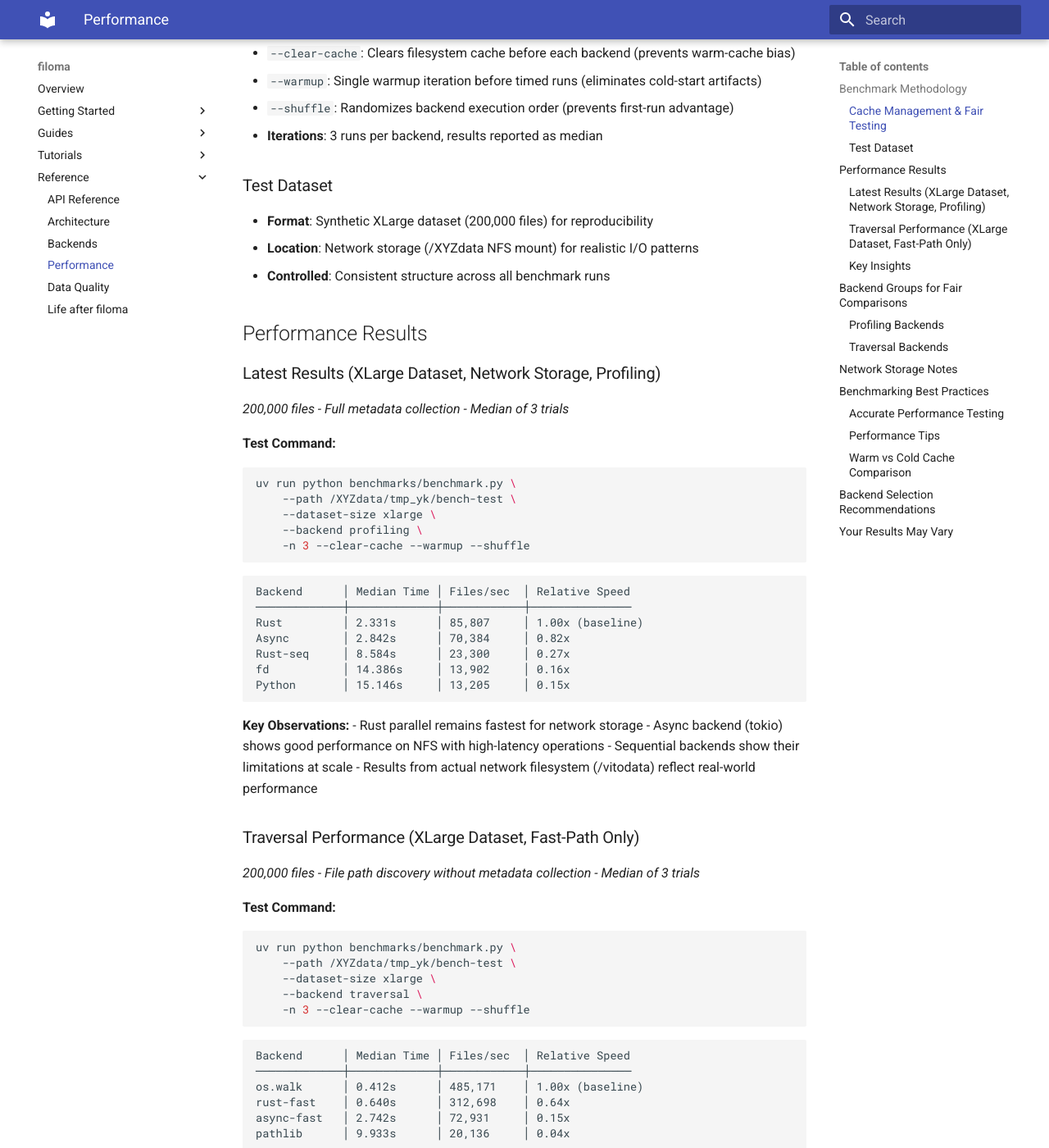
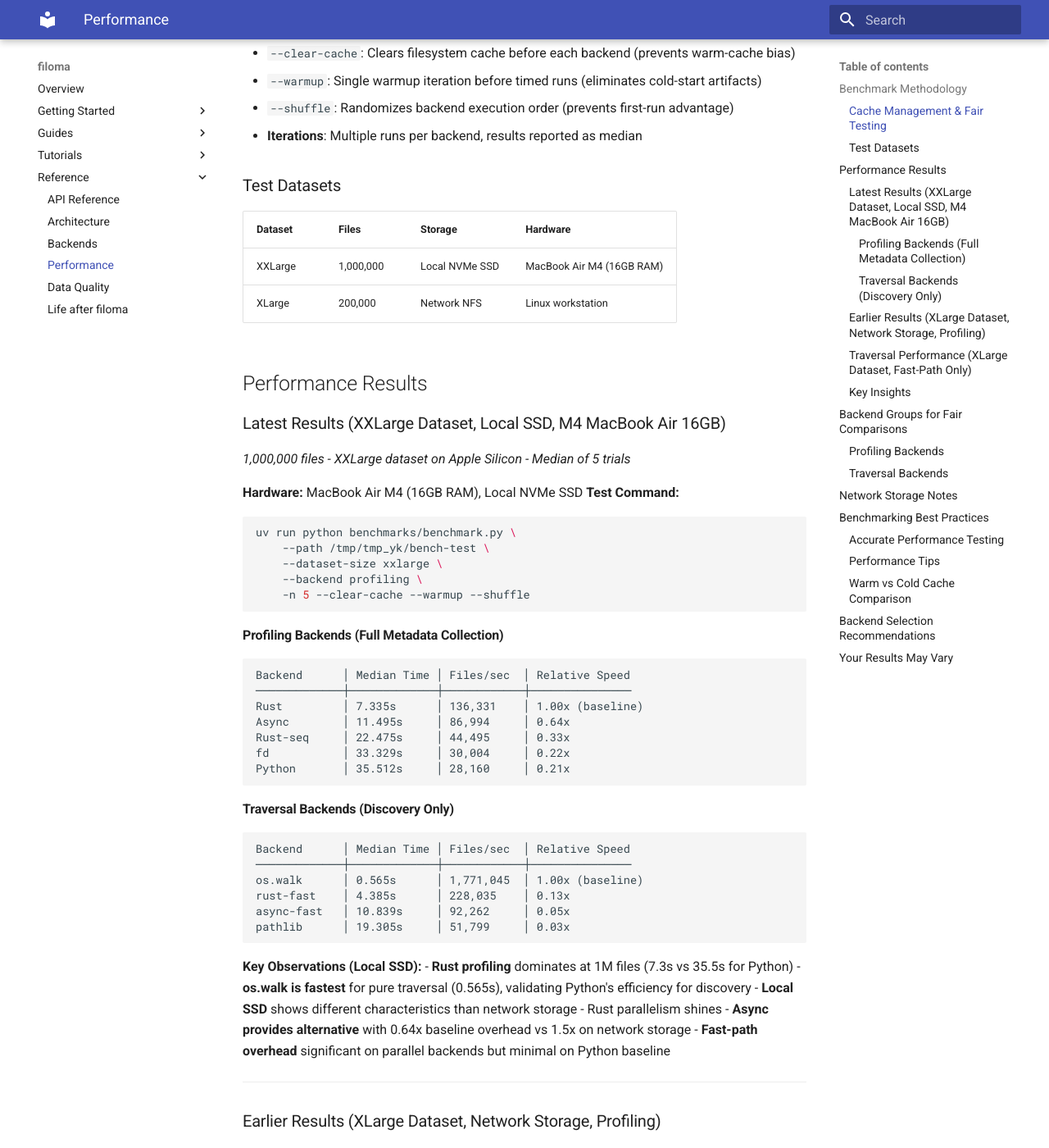
Before and after one commit to kalfasyan/filoma, an MkDocs documentation site: the page built from docs/reference/benchmarks.md, in a window 1280 px wide and 1400 px high, scrolled down 450 px. Shown: the whole window at 82% size. Built offline with MkDocs 1.6.1 and Material for MkDocs 9.7.7, drawn with Linux system fonts in a browser that asks for light colours; some of the changed text lies outside the part shown.

Commit message:
feat: add xxlarge dataset size for enhanced benchmarking capabilities

````diff
--- a/docs/reference/benchmarks.md
+++ b/docs/reference/benchmarks.md
@@ -1,6 +1,6 @@
 # Performance Benchmarks
 
-**Latest Benchmark Data**: Updated February 2026 with accurate measurements on network storage.
+**Latest Benchmark Data**: Updated February 2026 with measurements on both local SSD and network storage.
 
 > ⚠️ **DISCLAIMER**: Benchmark results vary based on hardware, filesystem, and directory structure. Always run your own benchmarks on your target systems for accurate performance data specific to your use case.
 
@@ -12,16 +12,60 @@
 - `--clear-cache`: Clears filesystem cache before each backend (prevents warm-cache bias)
 - `--warmup`: Single warmup iteration before timed runs (eliminates cold-start artifacts)
 - `--shuffle`: Randomizes backend execution order (prevents first-run advantage)
-- **Iterations**: 3 runs per backend, results reported as median
+- **Iterations**: Multiple runs per backend, results reported as median
 
-### Test Dataset
-- **Format**: Synthetic XLarge dataset (200,000 files) for reproducibility
-- **Location**: Network storage (/XYZdata NFS mount) for realistic I/O patterns
-- **Controlled**: Consistent structure across all benchmark runs
+### Test Datasets
+| Dataset | Files | Storage | Hardware |
+|---------|-------|---------|----------|
+| XXLarge | 1,000,000 | Local NVMe SSD | MacBook Air M4 (16GB RAM) |
+| XLarge | 200,000 | Network NFS | Linux workstation |
 
 ## Performance Results
 
-### Latest Results (XLarge Dataset, Network Storage, Profiling)
+### Latest Results (XXLarge Dataset, Local SSD, M4 MacBook Air 16GB)
+*1,000,000 files - XXLarge dataset on Apple Silicon - Median of 5 trials*
+
+**Hardware:** MacBook Air M4 (16GB RAM), Local NVMe SSD
+**Test Command:**
+```bash
+uv run python benchmarks/benchmark.py \
+    --path /tmp/tmp_yk/bench-test \
+    --dataset-size xxlarge \
+    --backend profiling \
+    -n 5 --clear-cache --warmup --shuffle
+```
+
+#### Profiling Backends (Full Metadata Collection)
+```
+Backend      │ Median Time │ Files/sec  │ Relative Speed
+─────────────┼─────────────┼────────────┼───────────────
+Rust         │ 7.335s      │ 136,331    │ 1.00x (baseline)
+Async        │ 11.495s     │ 86,994     │ 0.64x
+Rust-seq     │ 22.475s     │ 44,495     │ 0.33x
+fd           │ 33.329s     │ 30,004     │ 0.22x
+Python       │ 35.512s     │ 28,160     │ 0.21x
+```
+
+#### Traversal Backends (Discovery Only)
+```
+Backend      │ Median Time │ Files/sec  │ Relative Speed
+─────────────┼─────────────┼────────────┼───────────────
+os.walk      │ 0.565s      │ 1,771,045  │ 1.00x (baseline)
+rust-fast    │ 4.385s      │ 228,035    │ 0.13x
+async-fast   │ 10.839s     │ 92,262     │ 0.05x
+pathlib      │ 19.305s     │ 51,799     │ 0.03x
+```
+
+**Key Observations (Local SSD):**
+- **Rust profiling** dominates at 1M files (7.3s vs 35.5s for Python)
+- **os.walk is fastest** for pure traversal (0.565s), validating Python's efficiency for discovery
+- **Local SSD** shows different characteristics than network storage - Rust parallelism shines
+- **Async provides alternative** with 0.64x baseline overhead vs 1.5x on network storage
+- **Fast-path overhead** significant on parallel backends but minimal on Python baseline
+
+---
+
+### Earlier Results (XLarge Dataset, Network Storage, Profiling)
 *200,000 files - Full metadata collection - Median of 3 trials*
 
 **Test Command:**
@@ -79,12 +123,10 @@
 
 ### Key Insights
 
-- **🦀 Rust excels at metadata collection** - Fastest for profiling benchmarks (2.331s baseline), but slower than os.walk for discovery-only
-- **⚡ Async is strong alternative** - 0.82x of Rust on profiling with good network I/O handling, but introduces overhead for discovery
-- **🐍 Python dominates pure discovery** - os.walk is fastest for traversal-only (0.412s), showing Python's efficiency when I/O is minimal
-- **🎯 Backend selection depends on task** - Use Rust for metadata collection, Python for discovery-only on network storage
-- **❄️ Cache clearing is critical** - Without `--clear-cache`, warm-cache bias makes results unrealistic
-- **⏱️ Warmup and shuffle matter** - `--warmup` eliminates cold-start artifacts; `--shuffle` prevents positional advantage
+- **🦀 Rust excels at metadata collection** - Fastest for profiling benchmarks across all storage types
+- **⚡ Async is a strong alternative** - Good performance on both local and network storage
+- **🐍 Python dominates pure discovery** - os.walk is fastest for traversal-only regardless of storage
+- **🎯 Backend selection depends on task** - Use Rust for metadata collection, os.walk for discovery-only
 
 ## Backend Groups for Fair Comparisons
 
````
Also changed, not shown: 1 other file.
